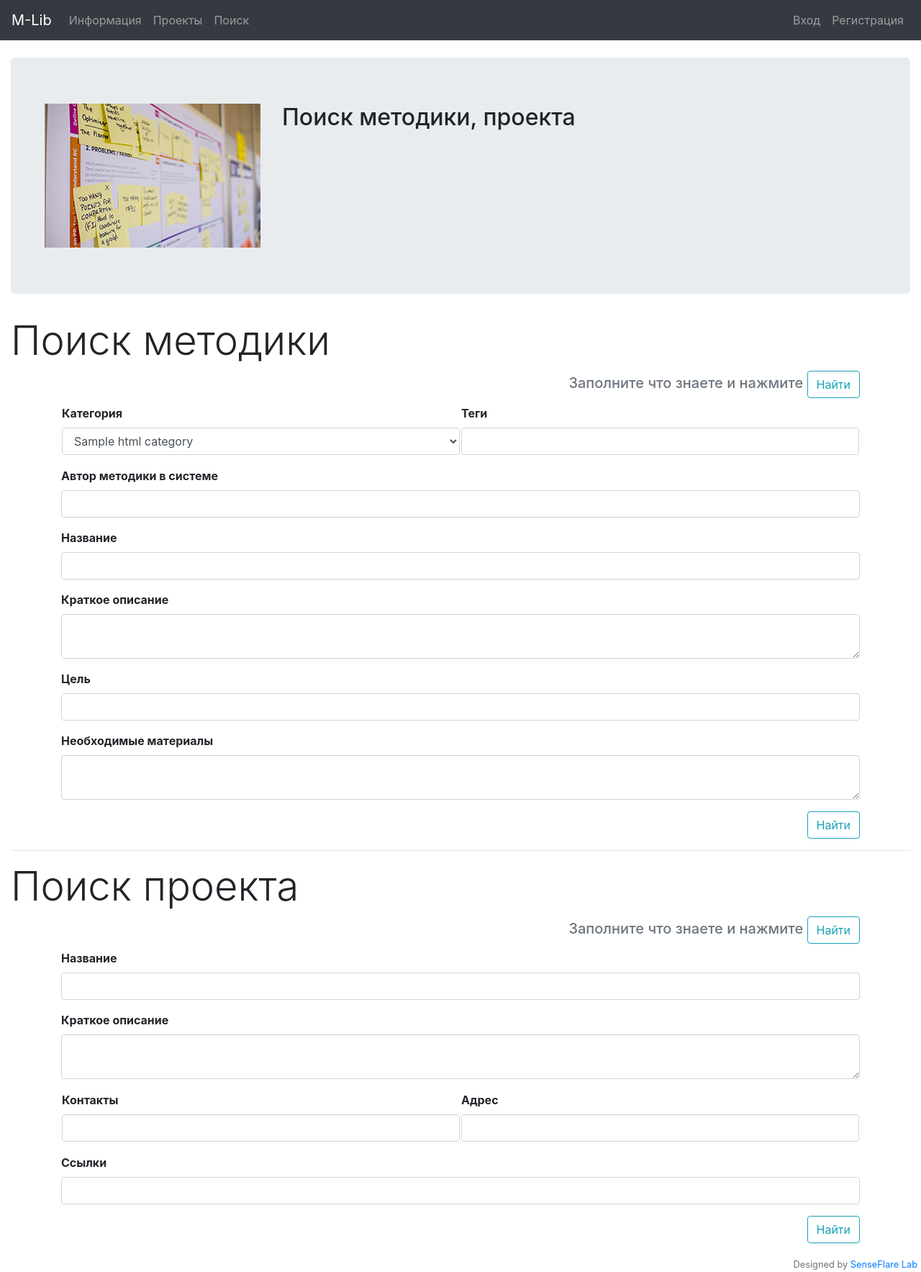
After one commit to BaldrOdinson/mlib, a Flask app: template mlibsite/core/templates/core/common_search.html in a window 1280 px wide. The commit adds this page. Shown: the whole page at 72% size. Run offline with Flask 2, Linux system fonts and the light colour scheme; tables that the repository leaves empty hold one stand-in row (values such as "Sample post"); the template is opened without the code that fills it: values that come from a table or form of the project are taken from there, most other values are stand-ins (such as "Sample title", 1, 10 or a date in 2020); some libraries are stand-ins or nearby versions.

Commit message:
common search page

```diff
--- /dev/null
+++ b/mlibsite/core/forms.py
@@ -0,0 +1,38 @@
+#! /usr/bin/env python
+# -*- coding: utf-8 -*-
+from flask import flash
+from flask_wtf import FlaskForm
+from wtforms import StringField, SubmitField, TextAreaField, IntegerField, SelectField
+from wtforms.fields.html5 import DateField, TimeField
+from wtforms.validators import DataRequired, ValidationError, Email, Optional
+from flask_wtf.file import FileField, FileAllowed
+
+
+class CommonSearchStudentForm(FlaskForm):
+    first_name = StringField('Имя')
+    last_name = StringField('Фамилия')
+    age = StringField('Возраст')
+    phone_num = StringField('Номер телефона')
+    email = StringField('Email', validators=[Optional(), Email()])
+    address = StringField('Адрес')
+    submit = SubmitField('Найти')
+
+
+class CommonSearchMethodForm(FlaskForm):
+    author = StringField('Автор методики в системе')
+    title = StringField('Название')
+    short_desc = TextAreaField('Краткое описание')
+    target = StringField('Цель')
+    consumables = TextAreaField('Необходимые материалы')
+    category = IntegerField('Категория')
+    tags = StringField('Теги')
+    submit = SubmitField('Найти')
+
+
+class CommonSearchProjectForm(FlaskForm):
+    name = StringField('Название')
+    short_desc = TextAreaField('Краткое описание')
+    contacts = StringField('Контакты')
+    address = StringField('Адрес')
+    web_links = StringField('Ссылки')
+    submit = SubmitField('Найти')
--- /dev/null
+++ b/mlibsite/core/templates/core/common_search.html
@@ -0,0 +1,181 @@
+{% extends 'base.html' %}
+{% block content %}
+  <br>
+  <div class="jumbotron">
+    <div class="container-fluid">
+      <div class="row">
+        <div class="col-auto" align='left'>
+          <img align='center' height='200px' src="{{url_for('static', filename='methodics_pics/method_ava/default_method.png')}}">
+        </div>
+        <div class="col-lg">
+          <h2>Поиск методики, проекта
+            {% if current_user.is_authenticated %}
+              или участника
+            {% endif %}
+          </h2>
+        </div>
+      </div>
+    </div>
+  </div>
+
+  <!-- Поиск методики -->
+  <h1 class="display-4">Поиск методики</h1>
+  <div class="container">
+    <form class="form-group" method="post">
+      {{method_form.hidden_tag()}}
+      <div align="right" class="text-muted">
+        <h5>Заполните что знаете и нажмите {{method_form.submit(class='btn btn-outline-info')}}</h5>
+      </div>
+      <table width='100%'>
+        <tr>
+          <td width='50%'>
+            <!-- Категория -->
+            <div class="form-group">
+              <strong>{{method_form.category.label(class='form-control-label')}}</strong>
+              <select class="form-control" name="form_category">
+                {% for cat_num, category_name, count in html_category_list %}
+                    {% if cat_num == 0%}
+                      <option selected value={{cat_num}}>{{category_name}}</option>
+                    {% else %}
+                      <option value={{cat_num}}>{{category_name}}</option>
+                    {% endif %}
+                {% endfor %}
+              </select>
+            </div>
+          </td>
+          <td>
+            <div class="form-group">
+              <strong>{{method_form.tags.label(class='form-control-label')}}</strong>
+              {{method_form.tags(class='form-control')}}
+            </div>
+          </td>
+        </tr>
+      </table>
+      <div class="form-group">
+        <strong>{{method_form.author.label(class='form-control-label')}}</strong>
+        {{method_form.author(class='form-control')}}
+      </div>
+      <div class="form-group">
+        <strong>{{method_form.title.label(class='form-control-label')}}</strong>
+        {{method_form.title(class='form-control')}}
+      </div>
+      <div class="form-group">
+        <strong>{{method_form.short_desc.label(class='form-control-label')}}</strong>
+        {{method_form.short_desc(class='form-control')}}
+      </div>
+      <div class="form-group">
+        <strong>{{method_form.target.label(class='form-control-label')}}</strong>
+        {{method_form.target(class='form-control')}}
+      </div>
+      <div class="form-group">
+        <strong>{{method_form.consumables.label(class='form-control-label')}}</strong>
+        {{method_form.consumables(class='form-control')}}
+      </div>
+      <div class="form-group" align='right'>
+        {{method_form.submit(class='btn btn-outline-info')}}
+      </div>
+    </form>
+  </div>
+
+  <!-- Поиск проекта -->
+  <hr>
+  <h1 class="display-4">Поиск проекта</h1>
+  <div class="container">
+    <form class="form-group" method="post">
+      {{project_form.hidden_tag()}}
+      <div align="right" class="text-muted">
+        <h5>Заполните что знаете и нажмите {{project_form.submit(class='btn btn-outline-info')}}</h5>
+      </div>
+      <div class="form-group">
+        <strong>{{project_form.name.label(class='form-control-label')}}</strong>
+        {{project_form.name(class='form-control')}}
+      </div>
+      <div class="form-group">
+        <strong>{{project_form.short_desc.label(class='form-control-label')}}</strong>
+        {{project_form.short_desc(class='form-control')}}
+      </div>
+      <table width='100%'>
+        <tr>
+          <td>
+            <div class="form-group">
+              <strong>{{project_form.contacts.label(class='form-control-label')}}</strong>
+              {{project_form.contacts(class='form-control')}}
+            </div>
+          </td>
+          <td>
+            <div class="form-group">
+              <strong>{{project_form.address.label(class='form-control-label')}}</strong>
+              {{project_form.address(class='form-control')}}
+            </div>
+          </td>
+        </tr>
+      </table>
+      <div class="form-group">
+        <strong>{{project_form.web_links.label(class='form-control-label')}}</strong>
+        {{project_form.web_links(class='form-control')}}
+      </div>
+      <div class="form-group" align='right'>
+        {{student_form.submit(class='btn btn-outline-info')}}
+      </div>
+    </form>
+  </div>
+
+  <!-- поиск участника -->
+  {% if current_user.is_authenticated %}
+    <hr>
+    <h1 class="display-4">Поиск участника</h1>
+    <div class="container">
+      <form class="form-group" method="post">
+        {{student_form.hidden_tag()}}
+        <div align="right" class="text-muted">
+          <h5>Заполните что знаете и нажмите {{student_form.submit(class='btn btn-outline-info')}}</h5>
+        </div>
+        <table width='100%'>
+          <tr>
+            <td width='40%'>
+              <div class="form-group">
+                <strong>{{student_form.first_name.label(class='form-control-label')}}</strong>
+                {{student_form.first_name(class='form-control')}}
+              </div>
+            </td>
+            <td width='40%'>
+              <div class="form-group">
+                <strong>{{student_form.last_name.label(class='form-control-label')}}</strong>
+                {{student_form.last_name(class='form-control')}}
+              </div>
+            </td>
+            <td>
+              <div class="form-group">
+                <strong>{{student_form.age.label(class='form-control-label')}}</strong>
+                {{student_form.age(class='form-control')}}
+              </div>
+            </td>
+          </tr>
+        </table>
+        <table width='100%'>
+          <tr>
+            <td width='50%'>
+              <div class="form-group">
+                <strong>{{student_form.phone_num.label(class='form-control-label')}}</strong>
+                {{student_form.phone_num(class='form-control')}}
+              </div>
+            </td>
+            <td>
+              <div class="form-group">
+                <strong>{{student_form.email.label(class='form-control-label')}}</strong>
+                {{student_form.email(class='form-control')}}
+              </div>
+            </td>
+          </tr>
+        </table>
+        <div class="form-group">
+          <strong>{{student_form.address.label(class='form-control-label')}}</strong>
+          {{student_form.address(class='form-control')}}
+        </div>
+        <div class="form-group" align='right'>
+          {{student_form.submit(class='btn btn-outline-info')}}
+        </div>
+      </form>
+    </div>
+  {% endif %}
+{% endblock %}
--- a/mlibsite/templates/base.html
+++ b/mlibsite/templates/base.html
@@ -23,6 +23,7 @@
             <li class="nav-item"><a class="nav-link" href="{{url_for('methodics.create_method')}}">Добавить Методику</a></li>
           {% endif %}
           <li class="nav-item"><a class="nav-link" href="{{url_for('projects.projects_list')}}">Проекты</a></li>
+          <li class="nav-item"><a class="nav-link" href="{{url_for('core.mlib_search')}}">Поиск</a></li>
         </ul>
       </div>
       <div class="navbar-collapse collapse w-100 order-3 dual-collapse2" id="navbarText">
--- a/project_plan.txt
+++ b/project_plan.txt
@@ -1,11 +1,12 @@
 ToDo:
-moredators list
 Tags
 upload images
 images for steps
 Real example photo
 Search (check this: https://habr.com/post/351900/)
 view of linked images/video/audio with delete button
+absent students list
+students list file upload/download
 
 
 
```
Also changed, not shown: mlibsite/core/views.py (+137 -3 lines), mlibsite/courses/views.py (+1 -7 lines), mlibsite/methodics/templates/methodics/selected_methods.html (+52 -1 lines), mlibsite/methodics/views.py (+8 -4 lines), mlibsite/projects/templates/projects/selected_projects.html (added, +86 -0 lines), mlibsite/projects/views.py (+27 -0 lines), mlibsite/students/templates/students/selected_students.html (+47 -1 lines), mlibsite/students/views.py (+19 -9 lines), mlibsite/core/templates/core/_base_see_into_template.html (renamed from mlibsite/core/templates/core/base.html).
